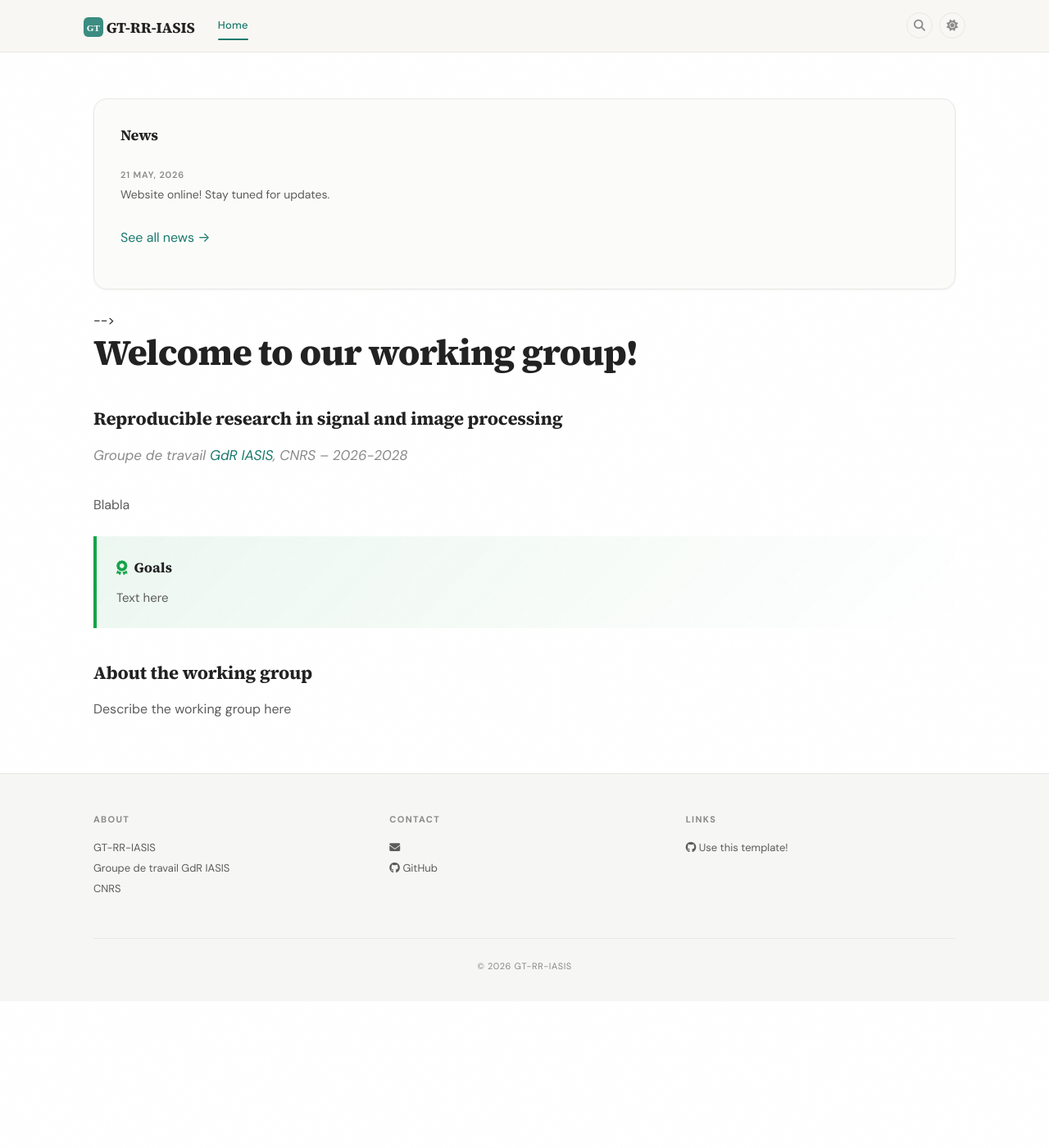
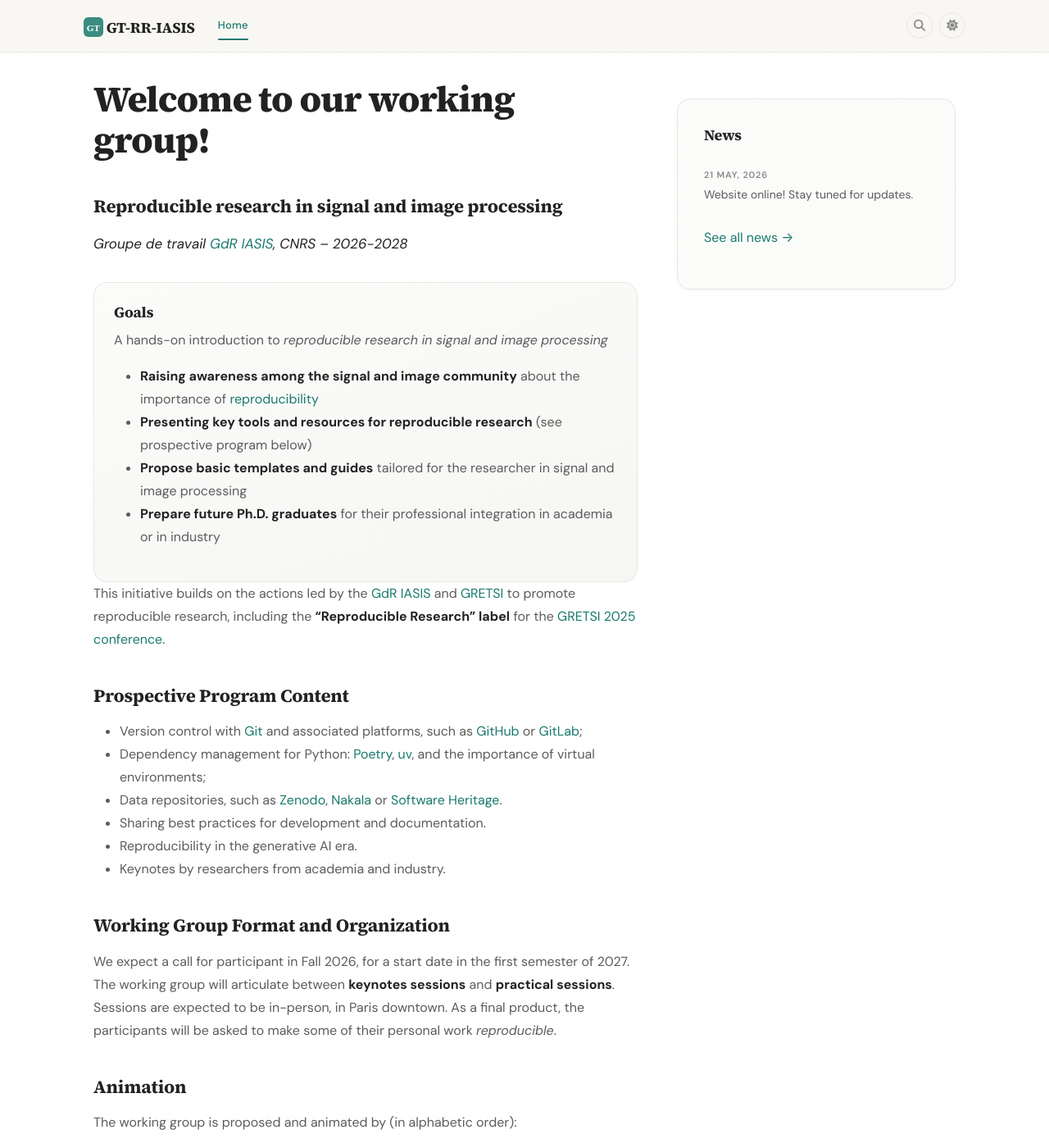
Before and after one commit to gt-rr-iasis/gt-rr-iasis.github.io, a Jekyll site: the page built from _pages/home.md, in a window 1280 px wide and 1400 px high. Shown: the whole window at 82% size. Built offline with Jekyll 4.4.1, drawn with Linux system fonts in a browser that asks for light colours; a style sheet for code colours, icons or effects is not loaded; some of the changed text lies outside the part shown.

Commit message:
add first draft of content

```diff
--- a/_layouts/homelay.html
+++ b/_layouts/homelay.html
@@ -2,7 +2,7 @@
 layout: default
 ---
 
-<!-- <div class="home-grid">
+<div class="home-grid">
   <div class="home-content">
     {{ content }}
   </div>
@@ -10,8 +10,4 @@ layout: default
   <div>
     {% include sidebar.html %}
   </div>
-</div> -->
-
-<div class="fade-in-section">
-   {{ content }}
 </div>
--- a/_pages/home.md
+++ b/_pages/home.md
@@ -10,15 +10,40 @@ permalink: /
 <p class="home-hero-sub">Groupe de travail [GdR IASIS](https://gdr-iasis.cnrs.fr/), CNRS -- 2026-2028</p>
 
 
-Blabla
+<div class="research-card">
+<div class="research-body">
+<h4 class="research-title">Goals</h4>
 
-<div class="callout callout-success" markdown="0">
-<div class="callout-title"><i class="fa-solid fa-award callout-icon"></i> Goals</div>
-<p>Text here</p>
+A hands-on introduction to *reproducible research in signal and image processing*
+- **Raising awareness among the signal and image community** about the importance of [reproducibility](https://en.wikipedia.org/wiki/Reproducibility)
+- **Presenting key tools and resources for reproducible research** (see prospective program below)
+- **Propose basic templates and guides** tailored for the researcher in signal and image processing
+- **Prepare future Ph.D. graduates**  for their professional integration in academia or in industry
+</div>
 </div>
 
 
+This initiative builds on the actions led by the [GdR IASIS](https://gdr-iasis.cnrs.fr/) and [GRETSI](https://gretsi.fr/) to promote reproducible research, including the **"Reproducible Research" label** for the [GRETSI 2025 conference](https://gretsi.fr/colloque2025/recherche-reproductible/).
 
-### About the working group
+### Prospective Program Content
 
-Describe the working group here
+- Version control with [Git](https://git-scm.com/) and associated platforms, such as [GitHub](https://github.com/) or [GitLab](https://gitlab.com/);
+- Dependency management for Python: [Poetry](https://python-poetry.org/), [uv](https://docs.astral.sh/uv/), and the importance of virtual environments;
+- Data repositories, such as [Zenodo](https://zenodo.org/),  [Nakala](https://nakala.fr/) or [Software Heritage](https://www.softwareheritage.org/?lang=fr).
+- Sharing best practices for development and documentation.
+- Reproducibility in the generative AI era.
+- Keynotes by researchers from academia and industry.
+
+### Working Group Format and Organization
+
+We expect a call for participant in Fall 2026, for a start date in the first semester of 2027. The working group will articulate between **keynotes sessions** and **practical sessions**. Sessions are expected to be in-person, in Paris downtown. As a final product, the participants will be asked to make some of their personal work *reproducible*.
+
+### Animation
+
+The working group is proposed and animated by (in alphabetic order):
+
+* Rémi Bardenet (CRIStAL, Lille)
+* [Julien Flamant](https://jflamant.github.io) (CRAN, Nancy)
+* Ammar Mian (LISTIC, Annecy)
+* Yassine Mhiri (LISTIC, Annecy)
+* Barbara Pascal (LS2N, Nantes)
```
